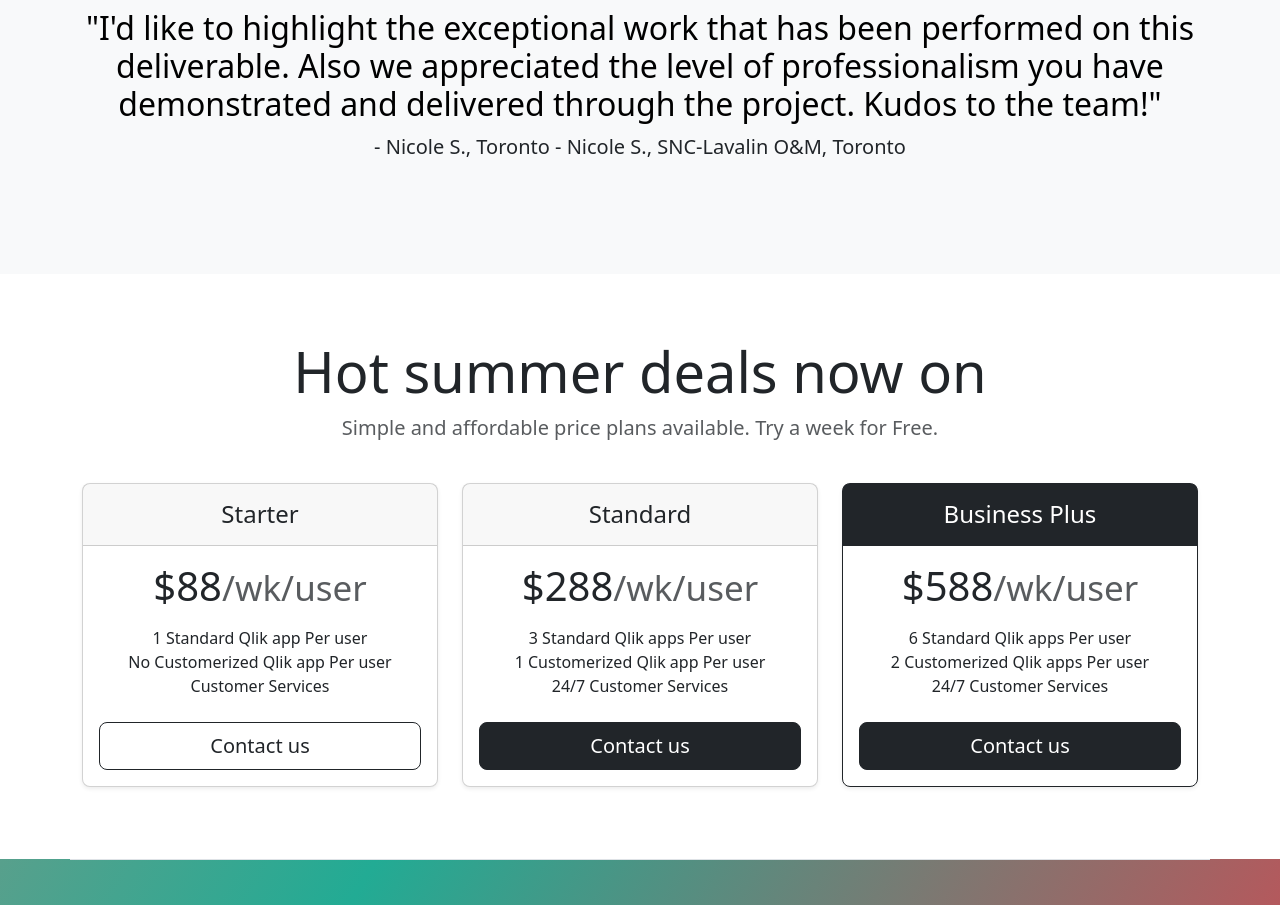
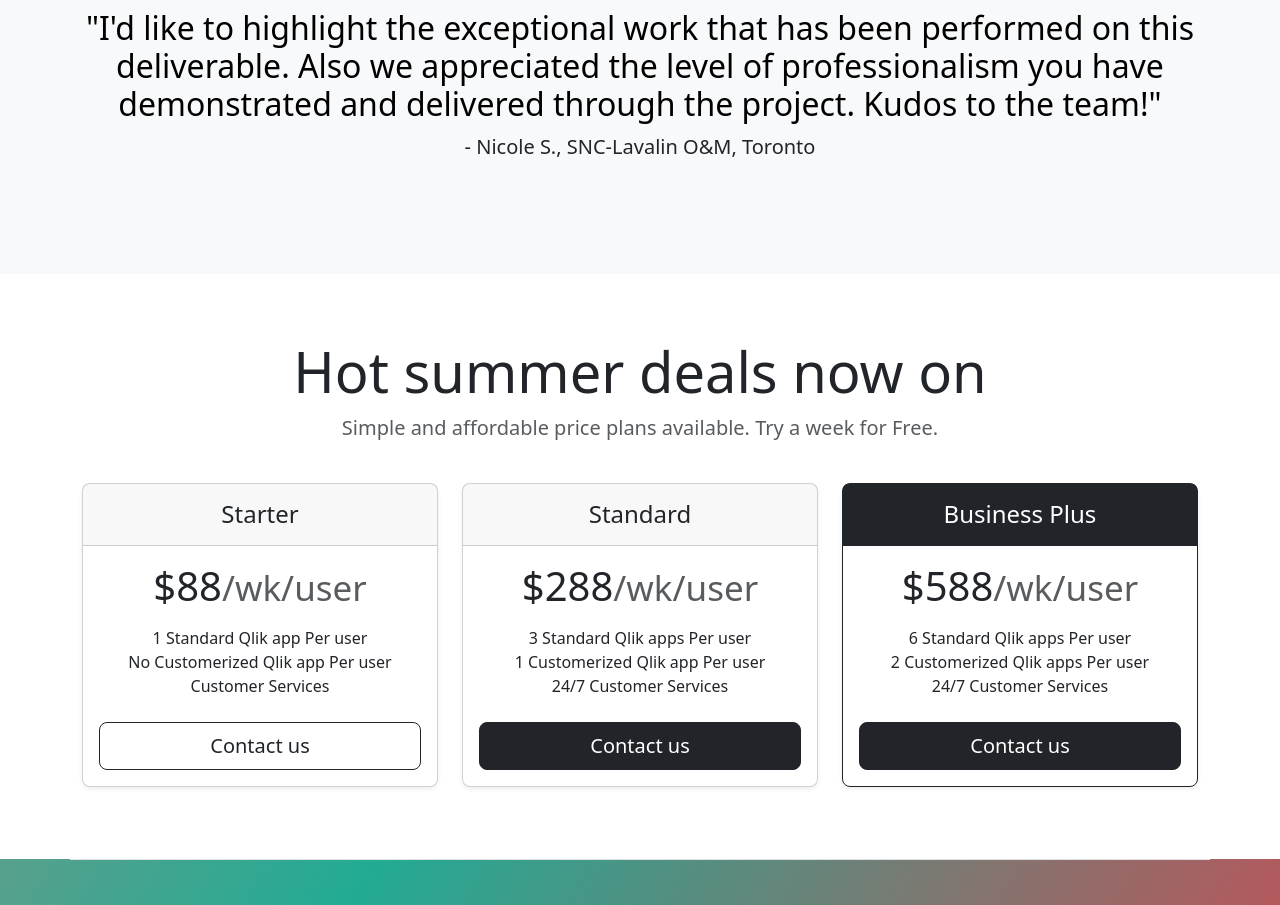
Before and after one commit to MikeJufa/DataIsOurFocus, a plain HTML site: page index.html in a window 1280 px wide. Shown: the part 980-1885 px from the top of the page. Drawn offline with nearby package versions, Linux system fonts and the light colour scheme.

Commit message:
Update index.html

```diff
--- a/index.html
+++ b/index.html
@@ -109,7 +109,6 @@
             "I'd like to highlight the exceptional work that has been performed on this deliverable.
              Also we appreciated the level of professionalism you have demonstrated and delivered through the project. Kudos to the team!"</h2>
           <p class="col-lg-8 mx-auto lead mt-2">
-            - Nicole S., Toronto
             - Nicole S., SNC-Lavalin O&M, Toronto
           </p>
         </div>
```
